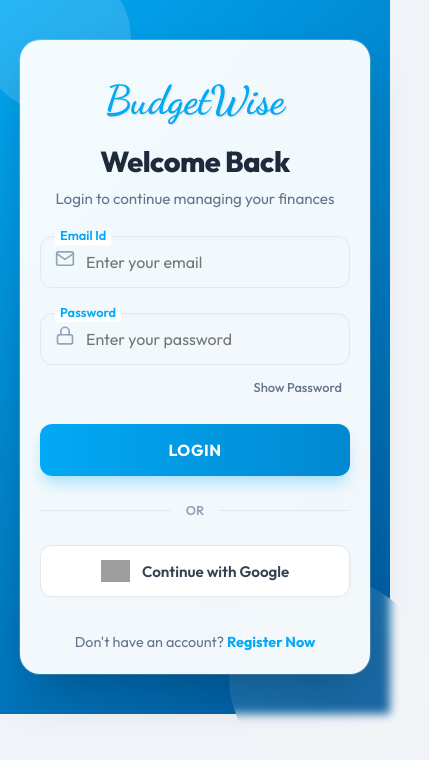
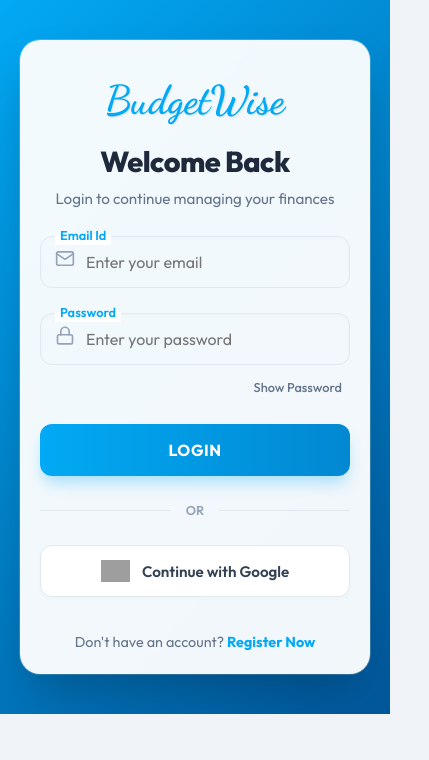
Before and after one commit to mohammedshameem-ar/budget-planner-clean, a React (Vite) app: page /login in a window 390 px wide. Shown: the top 760 px of the page, 429 px wide, since content can reach past the window. Built offline with nearby package versions, Linux system fonts and the light colour scheme; no server answers; grey boxes are pictures that could not be loaded.

Commit message:
fix: login mobile responsiveness and PDF report disabled-state logic

```diff
--- a/src/pages/Login.jsx
+++ b/src/pages/Login.jsx
@@ -44,33 +44,10 @@
             background: 'linear-gradient(135deg, #02a9f4 0%, #01579b 100%)',
             padding: '20px',
             position: 'relative',
+            overflow: 'hidden',
             fontFamily: "'Outfit', sans-serif"
         }}>
-            {/* Decorative background circles */}
-            <div style={{
-                position: 'absolute',
-                top: '-5%',
-                left: '-5%',
-                width: 'clamp(150px, 30vw, 300px)',
-                height: 'clamp(150px, 30vw, 300px)',
-                background: 'rgba(255, 255, 255, 0.15)',
-                borderRadius: '50%',
-                zIndex: 1,
-                backdropFilter: 'blur(5px)',
-                animation: 'float 6s ease-in-out infinite'
-            }}></div>
-            <div style={{
-                position: 'absolute',
-                bottom: '-10%',
-                right: '-10%',
-                width: 'clamp(200px, 40vw, 400px)',
-                height: 'clamp(200px, 40vw, 400px)',
-                background: 'rgba(255, 255, 255, 0.1)',
-                borderRadius: '50%',
-                zIndex: 1,
-                backdropFilter: 'blur(5px)',
-                animation: 'float 8s ease-in-out infinite reverse'
-            }}></div>
+
 
             <main className="login-wrapper" style={{
                 width: '100%',
--- a/src/pages/Reports.jsx
+++ b/src/pages/Reports.jsx
@@ -8,7 +8,7 @@
 import { doc, getDoc, collection, query, where, getDocs } from 'firebase/firestore';
 
 const Reports = () => {
-    const { transactions, budgetLimit, income, savings, db, incomeEnabled } = useBudget();
+    const { transactions, budgetLimit, income, savings, db, incomeEnabled, budgetEnabled } = useBudget();
     const { user } = useAuth();
     const [selectedMonth, setSelectedMonth] = useState(new Date().toISOString().slice(0, 7)); // YYYY-MM
     const [historicStats, setHistoricStats] = useState(null);
@@ -75,6 +75,10 @@
     const activeTransactions = selectedArchive ? (selectedArchive.transactions || []) : transactions;
     const activeIncomeEnabled = selectedArchive ? (selectedArchive.incomeEnabled !== false) : baseIncomeEnabled;
 
+    // Also track budgetEnabled - historical months store this; current month uses context
+    const baseBudgetEnabled = historicStats ? (historicStats.budgetEnabled !== false) : budgetEnabled;
+    const activeBudgetEnabled = selectedArchive ? (selectedArchive.budgetEnabled !== false) : baseBudgetEnabled;
+
     const generatePDF = () => {
         try {
             const doc = new jsPDF();
@@ -99,7 +103,17 @@
             // Fallback to global setting if no income transactions for the month
             const displayIncome = monthIncome > 0 ? monthIncome : (activeIncome || 0);
 
-            const budgetRemaining = activeBudgetLimit - totalExp;
+            let budgetLimitDisplay = `INR ${(activeBudgetLimit || 0).toLocaleString()}`;
+            let budgetRemainingDisplay = `INR ${(activeBudgetLimit - totalExp || 0).toLocaleString()}`;
+
+            // Check if budget was enabled for the period
+            // Note: baseBudgetEnabled and activeBudgetEnabled are already defined outside this function
+            // Re-defining them here would shadow the outer variables.
+            // The existing logic correctly uses the already defined activeBudgetEnabled.
+            if (!activeBudgetEnabled) {
+                budgetLimitDisplay = 'Not Tracked';
+                budgetRemainingDisplay = 'Not Tracked';
+            }
 
             let netSavingsDisplay = 'Not Tracked';
             if (activeIncomeEnabled) {
@@ -133,11 +147,13 @@
 
             // Summary Section - Key Metrics as professional cards/grid
             const incomeDisplayStr = activeIncomeEnabled ? `INR ${(displayIncome || 0).toLocaleString()}` : 'Not Tracked';
+            const budgetLimitStr = activeBudgetEnabled ? `INR ${(activeBudgetLimit || 0).toLocaleString()}` : 'Not Tracked';
+            const budgetRemainingStr = activeBudgetEnabled ? `INR ${(activeBudgetLimit - totalExp || 0).toLocaleString()}` : 'Not Tracked';
             const summaryData = [
                 ['Total Monthly Income', incomeDisplayStr],
                 ['Total Monthly Expenses', `INR ${(totalExp || 0).toLocaleString()}`],
-                ['Monthly Budget Limit', `INR ${(activeBudgetLimit || 0).toLocaleString()}`],
-                ['Remaining Budget', `INR ${(budgetRemaining || 0).toLocaleString()}`],
+                ['Monthly Budget Limit', budgetLimitDisplay],
+                ['Remaining Budget', budgetRemainingDisplay],
                 ['Net Month Savings', netSavingsDisplay],
                 ['Total Balance Savings', `INR ${(savings || 0).toLocaleString()}`]
             ];
@@ -269,7 +285,8 @@
             doc.setTextColor(100, 100, 100);
 
             const incomeText = mIncomeEnabled ? `INR ${mIncome.toLocaleString()}` : 'Not Tracked';
-            doc.text(`Income: ${incomeText}  |  Budget: INR ${mBudget.toLocaleString()}`, 14, currentY + 6);
+            const budgetText = (statsMap[month].budgetEnabled !== false) ? `INR ${mBudget.toLocaleString()}` : 'Not Tracked';
+            doc.text(`Income: ${incomeText}  |  Budget: ${budgetText}`, 14, currentY + 6);
 
             doc.setFontSize(11);
             doc.setTextColor(220, 38, 38); // Danger color for expenses
```
